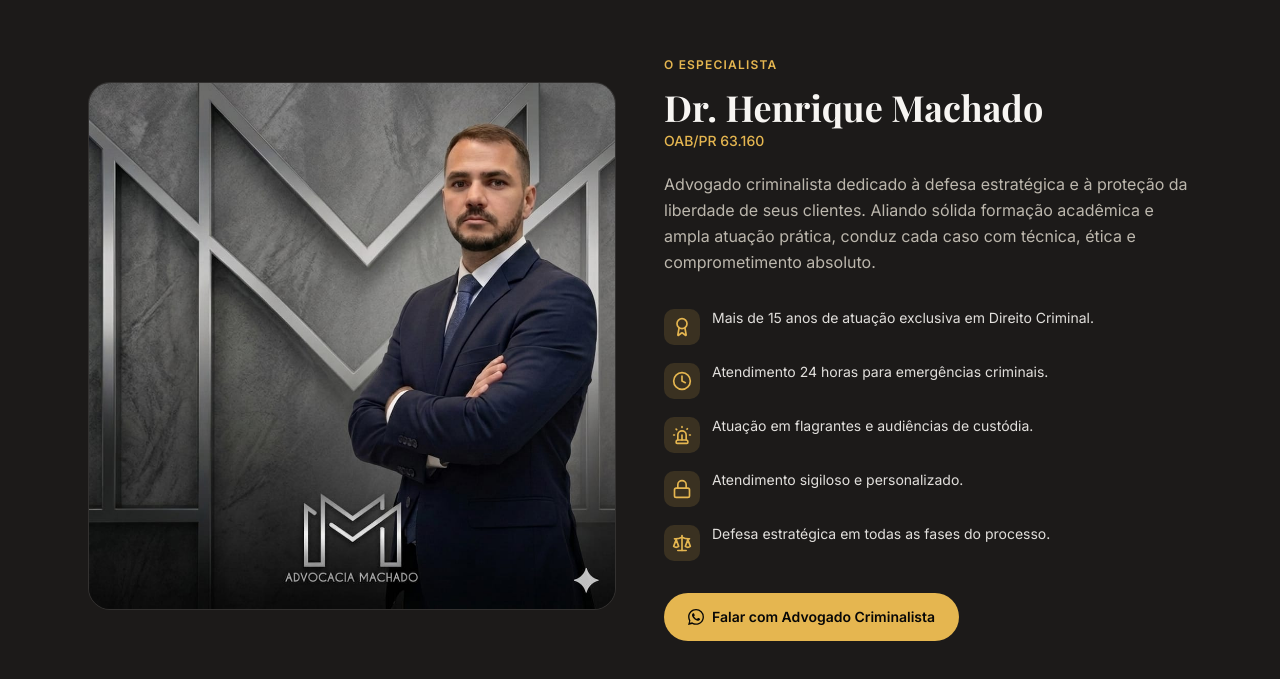
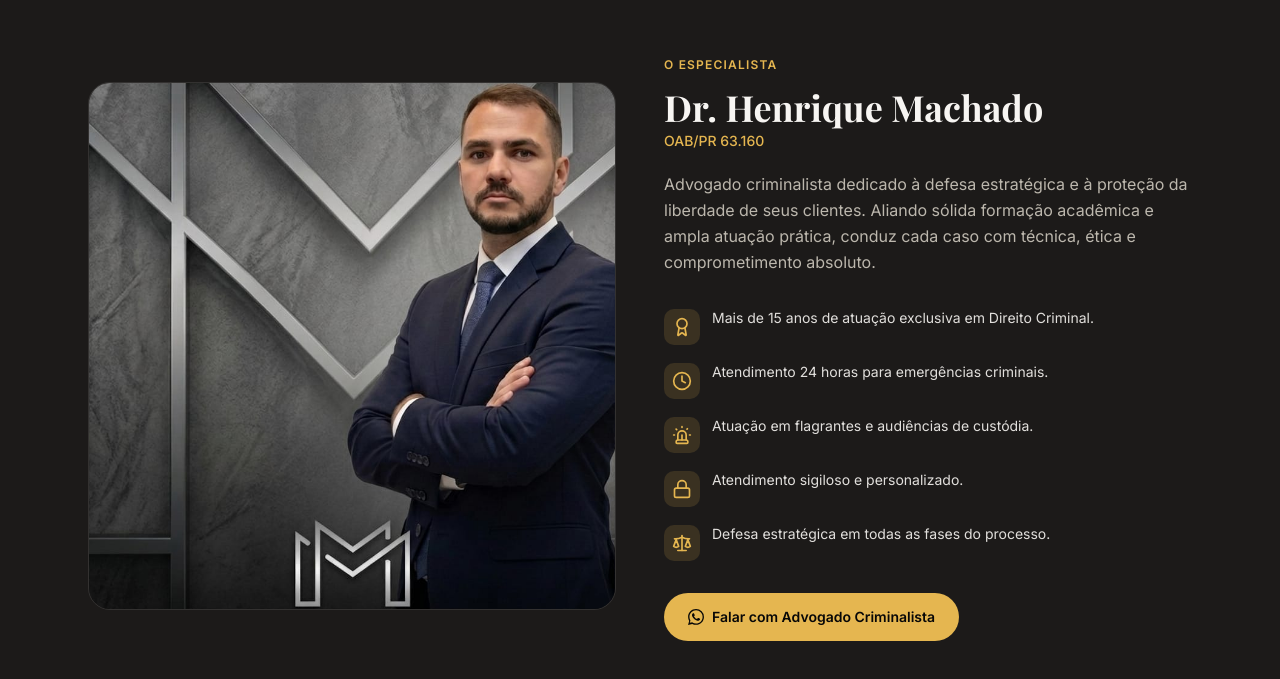
Before and after one commit to joseneto-code/advocacia-machado, a Next.js app: page / in a window 1280 px wide. Shown: the part 1986-2665 px from the top of the page. Built offline with nearby package versions, Linux system fonts and the light colour scheme; a web font is replaced by a local one.

Commit message:
Zoom e reposiciona foto do Sobre para ocultar watermark
Co-Authored-By: Claude Sonnet 4.6 <noreply@anthropic.com>

```diff
--- a/components/about-section.tsx
+++ b/components/about-section.tsx
@@ -37,7 +37,7 @@ export function AboutSection() {
               alt="Dr. Henrique Machado em seu escritório de advocacia"
               width={800}
               height={1000}
-              className="h-full w-full object-cover"
+              className="h-full w-full scale-[1.18] object-cover object-[center_25%]"
             />
           </div>
         </div>
```
